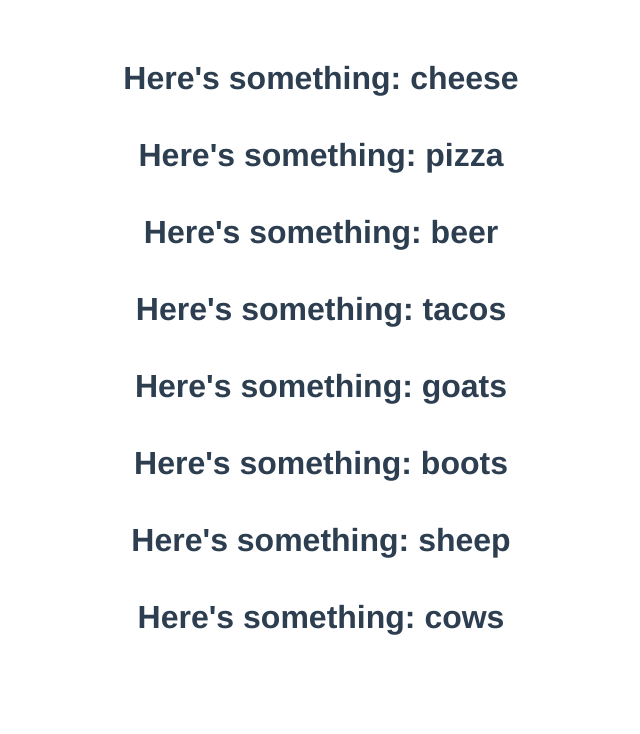
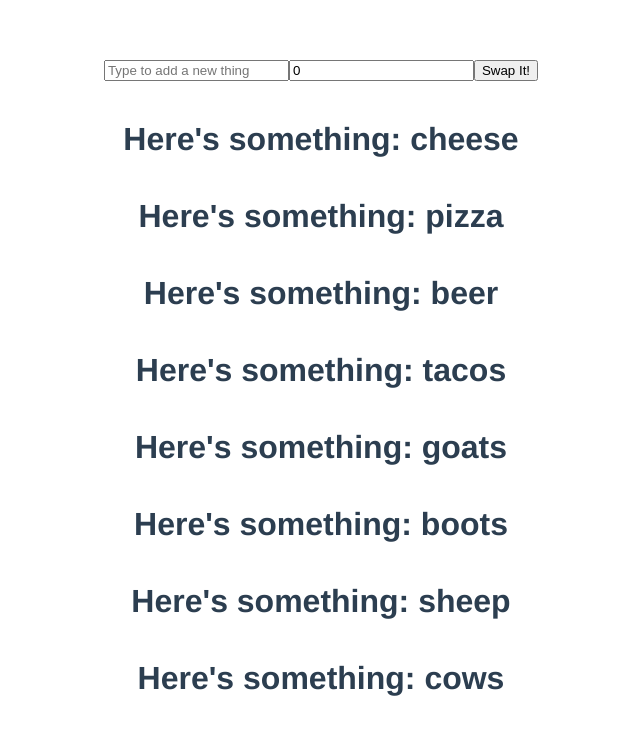
Before and after one commit to chrisminnick/swapstoria, a Vue app: page / in a window 1280 px wide. Shown: the top 734 px of the page, without its empty margins (319-959 px from the left). Built offline with nearby package versions, Linux system fonts and the light colour scheme.

Commit message:
added thing input form and method for adding things

```diff
--- a/src/App.vue
+++ b/src/App.vue
@@ -1,14 +1,48 @@
 <template>
   <div id="app">
+    <form>
+      <input type="text"
+             placeholder="Type to add a new thing"
+             id="thingToAdd"
+             v-model="newThing"/>
+      <input
+          type="number"
+          ref="quantity"
+          placeholder="How Many"
+          v-model="newThingQuan"
+      />
+      <input type="submit" v-on:click="addThing" value="Swap It!" class="swap-button"/>
+    </form>
 
     <Thing v-for="thing in things" :label="thing.title" :key="thing.id"/>
 
   </div>
+
 </template>
 
 <script>
     import Thing from './components/Thing.vue';
     import { Things } from '../imports/api/things.js';
+
+    var thingStorage = {
+        fetch: function () {
+            var things = Things.things;
+            things.forEach(function (thing, index) {
+                thing.id = index
+            });
+            thingStorage.uid = things.length;
+            return things
+        },
+        generateID: function () {
+            // Math.random should be unique because of its seeding algorithm.
+            // Convert it to base 36 (numbers + letters), and grab the first 9 characters
+            // after the decimal.
+            return '_' + Math.random().toString(36).substr(2, 9);
+        },
+        save: function (things) {
+
+        }
+    };
 
     export default {
     name: 'app',
@@ -18,6 +52,7 @@
     computed: {
 
         filterThings: function (things) {
+        //this totally doesn't work yet, but it contains the logic that will need to work.
 
             // remove completed items from the array if hideCompleted is checked.
             if (this.hideCompleted) {
@@ -31,15 +66,39 @@
                 return thing;
             });
         }
+
     },
     data() {
-        return Things;
+        return {
+            things:thingStorage.fetch(),
+            newThing:'',
+            newThingQuan:0
+        };
     },
     methods: {
+        addThing: function (event) {
+            event.preventDefault();
 
+            var value = this.newThing && this.newThing.trim();
+            if (!value) {
+                return
+            }
+            var quantity = parseInt(this.newThingQuan);
+            let id = thingStorage.generateID();
+            this.things.push({
+                id: id,
+                quan: this.newThingQuan,
+                title: value
+            });
+            console.log("adding: " + id + " " + quantity + " " + value);
+
+            this.newThing = '';
+            this.newThingQuan = 0;
+        },
+        removeThing: function() {}
     },
     mounted: function() {
-
+      //get data here?
     }
     }
 </script>
```
